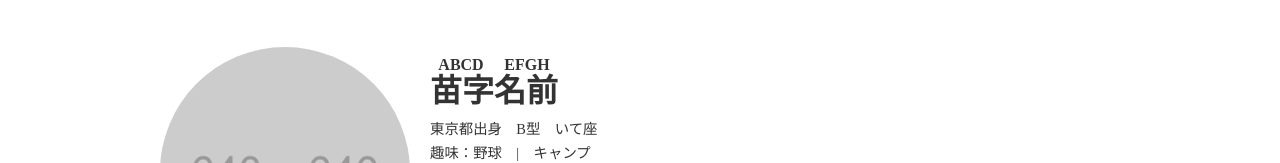
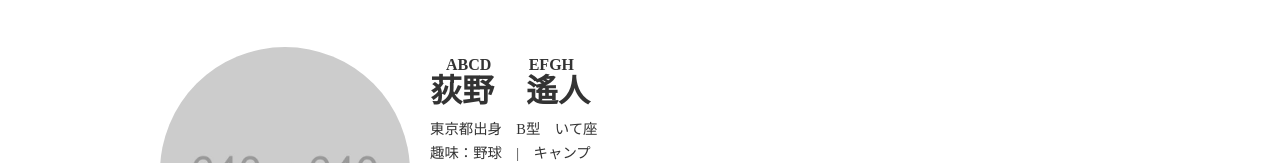
Before and after one commit to lineharuto/hp2-1129, a plain HTML site: page index.html in a window 1280 px wide. Shown: the part 854-1017 px from the top of the page. Drawn offline with nearby package versions, Linux system fonts and the light colour scheme.

Commit message:
Update index.html
名前を変更した。

```diff
--- a/index.html
+++ b/index.html
@@ -32,9 +32,9 @@
       <section id="introduction" class="wrapper">
         <h2 class="section-title">Self Introduction</h2>
         <div class="content">
-          <img src="me.jpg" alt="苗字名前">
+          <img src="me.jpg" alt="荻野　遙人">
           <div class="text">
-            <h3 class="content-name"><ruby><rb>苗字名前</rb><rt>ABCD EFGH</rt> </ruby></h3>
+            <h3 class="content-name"><ruby><rb>荻野　遙人</rb><rt>ABCD EFGH</rt> </ruby></h3>
             <p>東京都出身　B型　いて座<br>趣味：野球　|　キャンプ</p>
             <p>中学は野球部、高校は陸上部でした。<br>身体を動かすのが好きで今でも大学生や社会人の方たちと草野球をしています。<br>
               池袋のお勧めの場所は、<a href="https://grandscape-ikebukuro.jp/">グランドスケープ池袋</a>の屋上にあるバッティングセンター。<br>
```
